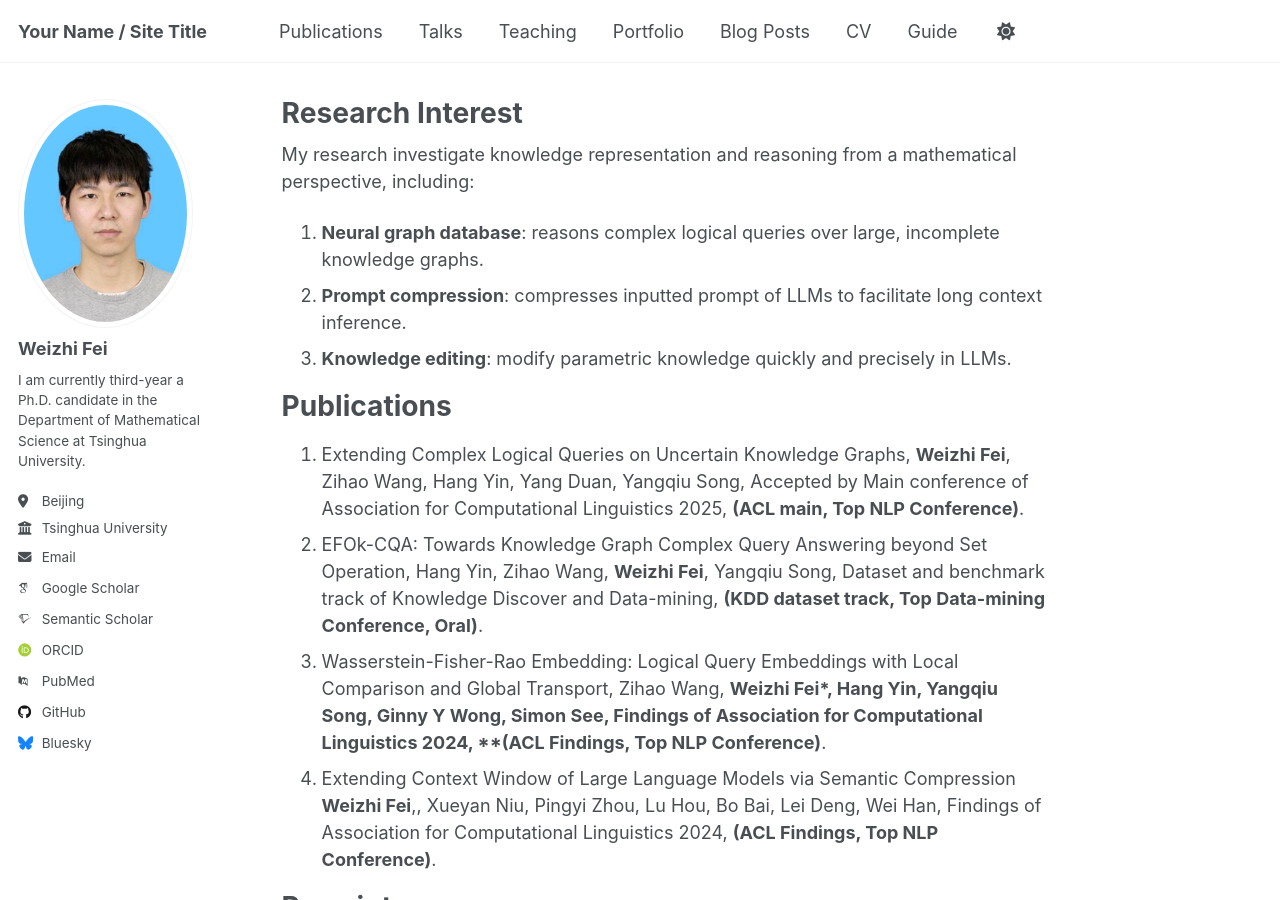
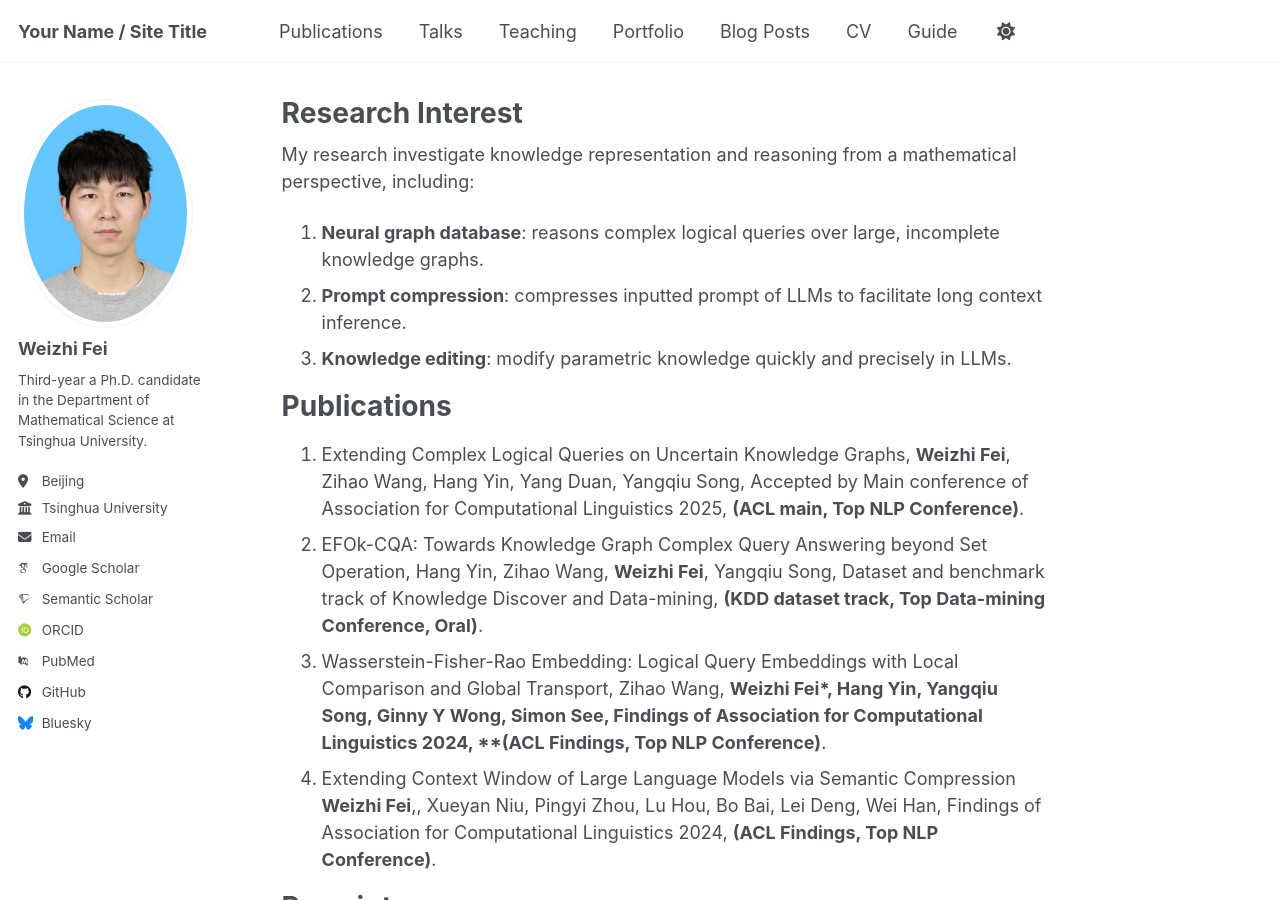
Before and after one commit to rabi-fei/rabi-fei.github.io, a Jekyll site: the page built from _pages/about.md, in a window 1280 px wide and 900 px high. Built offline with Jekyll 4.4.1, drawn with Linux system fonts in a browser that asks for light colours; some web fonts are replaced; a script that is not in the unit is left out.

Commit message:
Update _config.yml

```diff
--- a/_config.yml
+++ b/_config.yml
@@ -22,11 +22,10 @@ repository               : "academicpages/academicpages.github.io"
 #               Additional customization can be done by editing /_includes/author-profile.html
 author:
   # Biographic information
-  avatar           : "Fei_blue.png
-  "
+  avatar           : "Fei_blue.png"
   name             : "Weizhi Fei"
   pronouns         : # example: "she/her"
-  bio              : "I am currently third-year a Ph.D. candidate in the Department of Mathematical Science at Tsinghua University."
+  bio              : "Third-year a Ph.D. candidate in the Department of Mathematical Science at Tsinghua University."
   location         : "Beijing"
   employer         : "Tsinghua University"
   uri              : # URL
```
